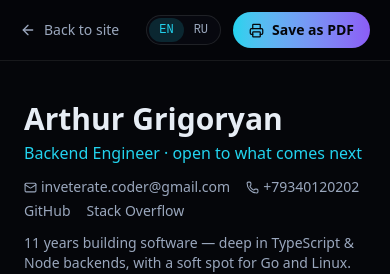
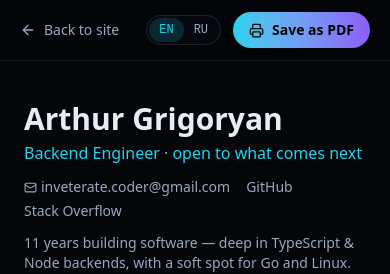
Before and after one commit to InveterateCoder/InveterateCoder.github.io, a React (Vite) app: page /resume in a window 390 px wide. Shown: the top 274 px of the page. Built offline with nearby package versions, Linux system fonts and the light colour scheme.

Commit message:
feat: remove phone contact option and update related components

```diff
--- a/src/content/en.ts
+++ b/src/content/en.ts
@@ -27,7 +27,6 @@ export const en = {
   // ---- neutral identity (shared across languages) ----
   name: site.name,
   email: site.email,
-  phone: site.phone,
   socials: site.socials,
   web3formsKey: site.web3formsKey,
 
--- a/src/content/ru.ts
+++ b/src/content/ru.ts
@@ -88,6 +88,10 @@ const contactLabelRu: Record<string, string> = {
   telegram: 'Telegram',
   whatsapp: 'WhatsApp',
   max: 'Max',
+}
+const contactHintRu: Record<string, string> = {
+  whatsapp: 'Написать в WhatsApp',
+  max: 'Написать в Max',
 }
 
 export const ru: Content = {
@@ -327,7 +331,7 @@ export const ru: Content = {
     methods: en.contact.methods.map((m) => ({
       ...m,
       label: contactLabelRu[m.kind] ?? m.label,
-      hint: m.kind === 'max' ? 'Написать в Max' : m.hint,
+      hint: contactHintRu[m.kind] ?? m.hint,
     })),
   },
 
--- a/src/data/site.ts
+++ b/src/data/site.ts
@@ -8,7 +8,6 @@ export const site: SiteConfig = {
   // TODO(arthur): confirm the city/country to display publicly.
   location: 'TODO — city, country',
   email: 'inveterate.coder@gmail.com',
-  phone: '+79340120202',
   // TODO(arthur): paste your Web3Forms access key (https://web3forms.com — free, takes a minute).
   web3formsKey: 'TODO-web3forms-access-key',
   nav: [
@@ -36,7 +35,7 @@ export const site: SiteConfig = {
 export const contacts = [
   { kind: 'email', label: 'Email', href: 'mailto:inveterate.coder@gmail.com', hint: 'inveterate.coder@gmail.com' },
   { kind: 'telegram', label: 'Telegram', href: 'https://t.me/InveterateCoder', hint: '@InveterateCoder' },
-  { kind: 'whatsapp', label: 'WhatsApp', href: 'https://wa.me/79340120202', hint: '+7 934 012 0202' },
+  { kind: 'whatsapp', label: 'WhatsApp', href: 'https://wa.me/79340120202', hint: 'Chat on WhatsApp' },
   {
     kind: 'max',
     label: 'Max',
--- a/src/pages/Resume.tsx
+++ b/src/pages/Resume.tsx
@@ -1,5 +1,5 @@
 import { Link } from 'react-router-dom'
-import { ArrowLeft, Mail, MapPin, Phone, Printer } from 'lucide-react'
+import { ArrowLeft, Mail, MapPin, Printer } from 'lucide-react'
 import { useContent } from '@/hooks/useContent'
 import { LanguageSwitcher } from '@/components/LanguageSwitcher'
 import { cleanList, isTodo } from '@/lib/content'
@@ -42,11 +42,6 @@ export function Resume() {
             {locationSet && (
               <span className="inline-flex items-center gap-1">
                 <MapPin size={13} /> {c.location}
-              </span>
-            )}
-            {c.phone && (
-              <span className="inline-flex items-center gap-1">
-                <Phone size={13} /> {c.phone}
               </span>
             )}
             {socials.map((s) => (
```
